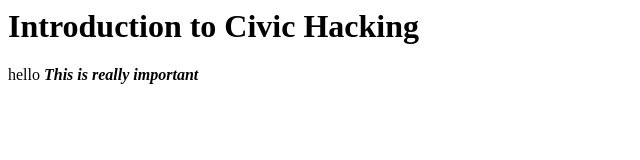
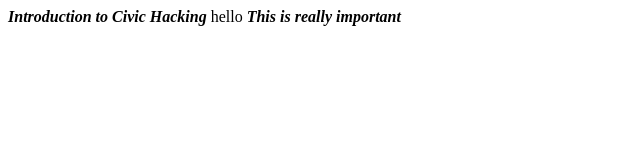
Before and after one commit to 8Tigers2020/8Tigers2020.github.io, a plain HTML site: page index.html in a window 1280 px wide. Shown: the whole page, without its empty margins (0-640 px from the left). Drawn offline with Linux system fonts and the light colour scheme.

Commit message:
Update index.html

```diff
--- a/index.html
+++ b/index.html
@@ -1,4 +1,4 @@
 <header>
-  <h1>Introduction to Civic Hacking</h1>
+  <strong><em>Introduction to Civic Hacking</strong></em>
 hello
 <strong><em>This is really important</em></strong>
```
